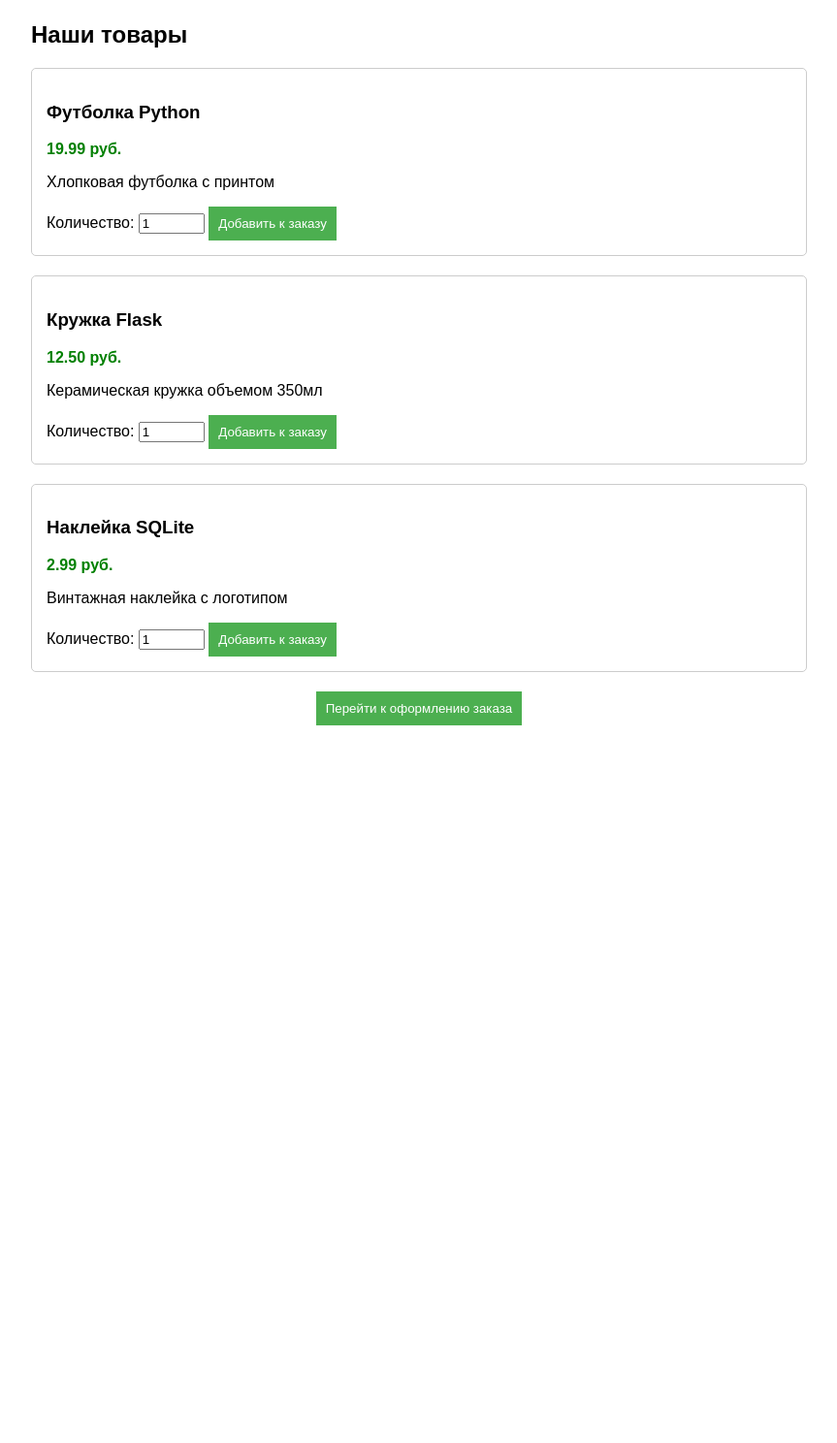
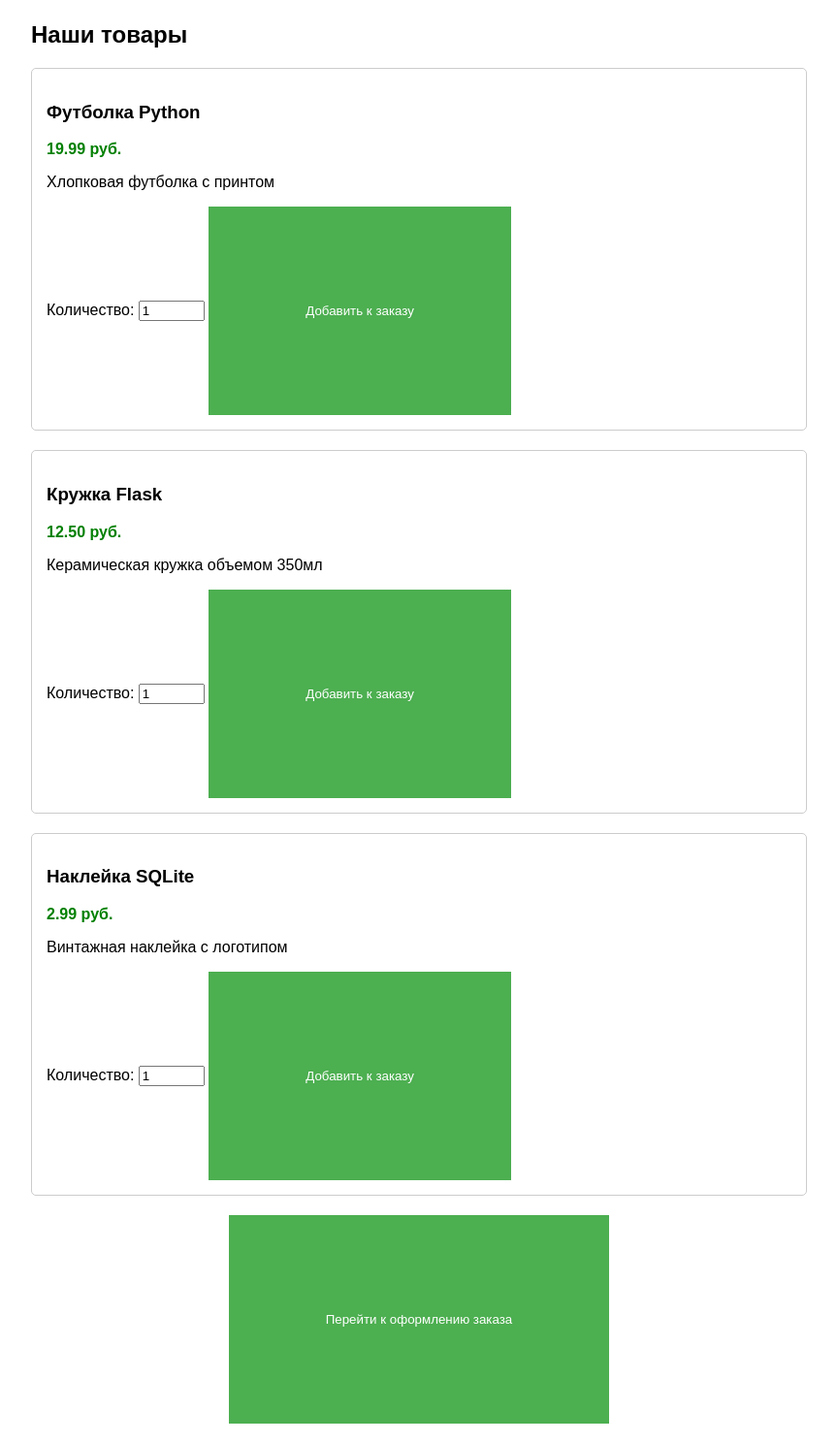
Before and after one commit to CeruleanMoonlite/GigaSite, a Flask app: page / in a window 1280 px wide. Shown: the part 78-1566 px from the top of the page at 97% size, without its empty margins (208-1071 px from the left). Before the commit the page ends 826 px from the top, so only its background shows below. Run offline with Flask 3, Linux system fonts and the light colour scheme; data comes from the database, SQL or seed files in the repository.

Commit message:
Тест интерфейса, может будут получше идеи?

```diff
--- a/static/style.css
+++ b/static/style.css
@@ -24,11 +24,11 @@ body {
 button {
     background-color: #4CAF50;
     color: white;
-    padding: 10px;
+    padding: 100px;
     border: none;
     cursor: pointer;
 }
 
 button:hover {
-    background-color: #45a049;
+    background-color: #42a049;
 }
```
